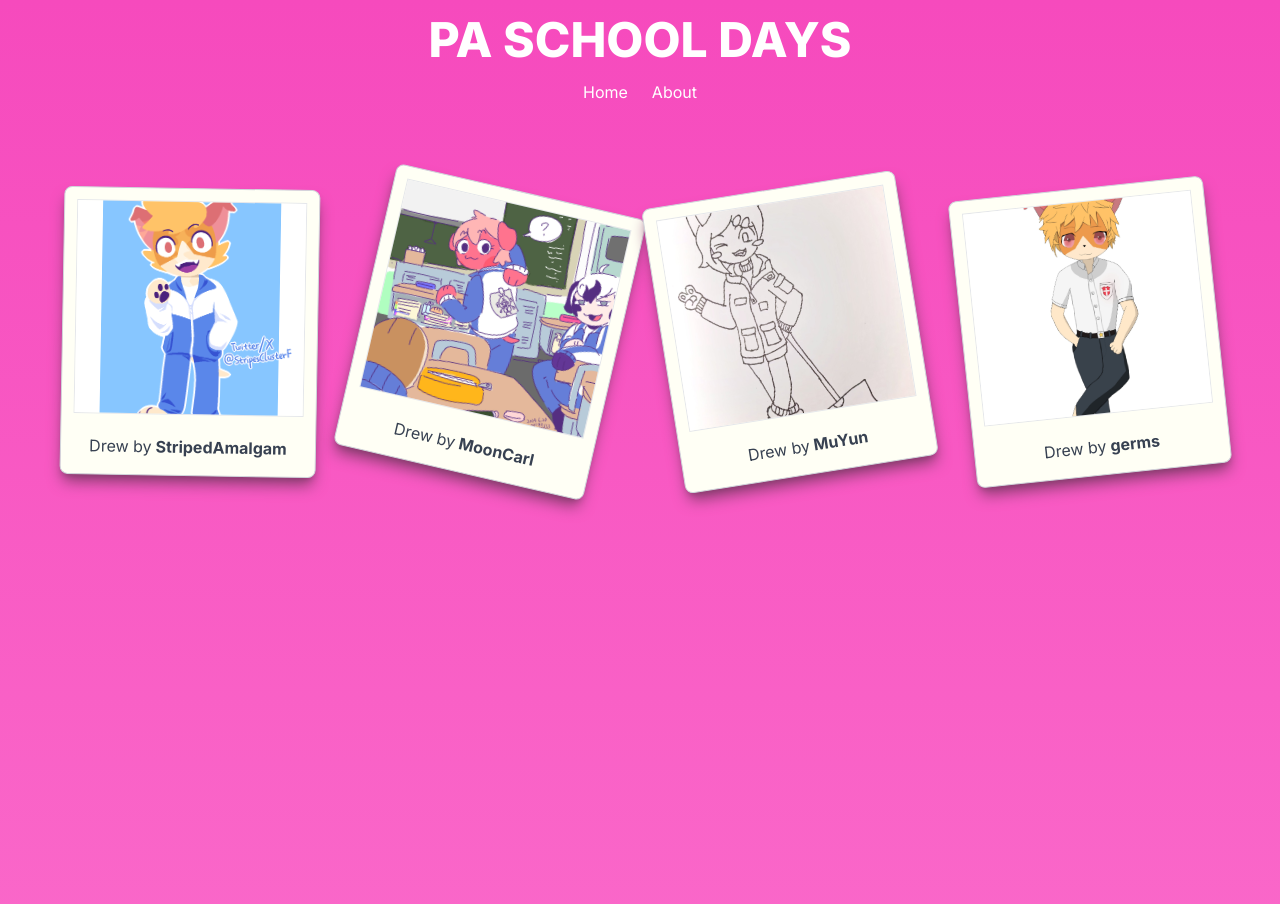
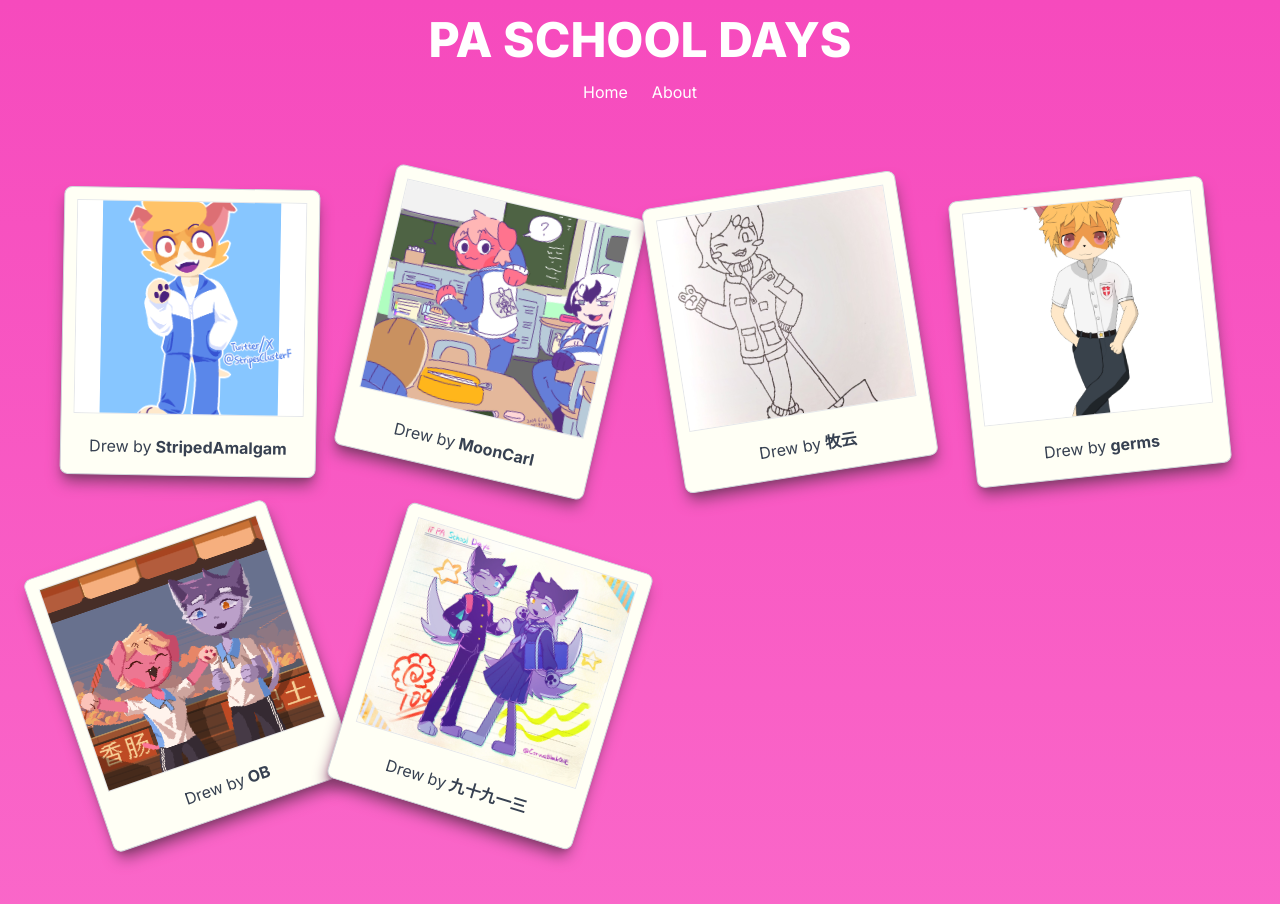
Before and after one commit to queso-gato1355/PA_school_days, a Next.js app: page / in a window 1280 px wide. Shown: the top 904 px of the page. Built offline with nearby package versions, Linux system fonts and the light colour scheme.

Commit message:
Update arts

```diff
--- a/app/artinfo/name/[artistName]/page.js
+++ b/app/artinfo/name/[artistName]/page.js
@@ -8,17 +8,27 @@ import fs from 'fs';
 import path from 'path';
 
 export async function getArtistData(artistName) {
-    const filePath = path.join(process.cwd(), 'public', 'artist_info.json');
-    const jsonData = fs.readFileSync(filePath, 'utf8');
-    const data = JSON.parse(jsonData);
+    try {
+        const filePath = path.join(process.cwd(), 'public', 'artist_info.json');
+        const jsonData = fs.readFileSync(filePath, 'utf8');
+        const data = JSON.parse(jsonData);
 
-    const artists = data.artistList.filter((artist) => artist.name === artistName);
+        const artists = data.artistList.filter((artist) => {
+            return decodeURIComponent(artist.name) === artistName;
+        });
 
-    return artists;
+        return artists;
+    } catch (error) {
+        console.error('Error reading or parsing JSON file:', error);
+        return [];
+    }
 }
 
 export async function generateMetadata({ params }) {
-    const artistData = await getArtistData(params.artistName);
+    const encodedArtistName = params.artistName;
+    const artistName = decodeURIComponent(encodedArtistName);
+
+    const artistData = await getArtistData(artistName);
     if (!artistData || artistData.length === 0) return notFound();
 
     const firstArtwork = artistData[0];
@@ -49,14 +59,17 @@ export async function generateMetadata({ params }) {
 }
 
 export default async function ArtistPage({ params }) {
-    const artistData = await getArtistData(params.artistName);
+    const encodedArtistName = params.artistName;
+    const artistName = decodeURIComponent(encodedArtistName);
+
+    const artistData = await getArtistData(artistName);
     if (!artistData || artistData.length === 0) return notFound();
 
     return (
         <div className="w-full min-h-screen flex-col items-start justify-center">
             <Suspense fallback={<LoadingSpinner color={"magenta"} />}>
                 <ArtistContent
-                    artistName={params.artistName}
+                    artistName={artistName}
                     artistData={artistData}
                 />
             </Suspense>
--- a/components/elements/socialMedia.js
+++ b/components/elements/socialMedia.js
@@ -20,7 +20,7 @@ export default function SocialMedia({ mediaName, link, children }) {
 
     if (link === "None")
         return (
-            <div className="text-white">
+            <div className="text-white min-w-40">
                 <div
                     className={`flex-col items-center justify-center text-center p-2 ${bgColor} shadow-md rounded-xl`}
                 >
@@ -38,7 +38,7 @@ export default function SocialMedia({ mediaName, link, children }) {
             className="text-white"
         >
             <div
-                className={`flex-col items-center justify-center text-center p-2 ${bgColor} shadow-md rounded-xl hover:shadow-xl transition-all duration-200`}
+                className={`flex-col items-center justify-center text-center p-2 ${bgColor} shadow-md rounded-xl hover:shadow-xl transition-all duration-200 min-w-40`}
             >
                 <div className="flex justify-center">{icon}</div>
                 <div className="mt-1">{children}</div>
--- a/public/artist_info.json
+++ b/public/artist_info.json
@@ -26,7 +26,7 @@
         },
         {
             "id": "3",
-            "name": "MuYun",
+            "name": "牧云",
             "socials": [
                 {
                     "media": "None",
@@ -47,6 +47,30 @@
                 }
             ],
             "image": "/images/germs144693.jpg"
+        },
+        {
+            "id": "5",
+            "name": "OB",
+            "socials": [
+                {
+                    "media": "None",
+                    "id": "OB",
+                    "link": "None"
+                }
+            ],
+            "image": "/images/OB.png"
+        },
+        {
+            "id": "6",
+            "name": "九十九一三",
+            "socials": [
+                {
+                    "media": "twitter",
+                    "id": "@CorvusBlackONE",
+                    "link": "https://x.com/CorvusBlackONE"
+                }
+            ],
+            "image": "/images/CorvusBlackONE.jpg"
         }
     ]
 }
```
Also changed, not shown: public/images/CorvusBlackONE.jpg (added), public/images/OB.png (added).
